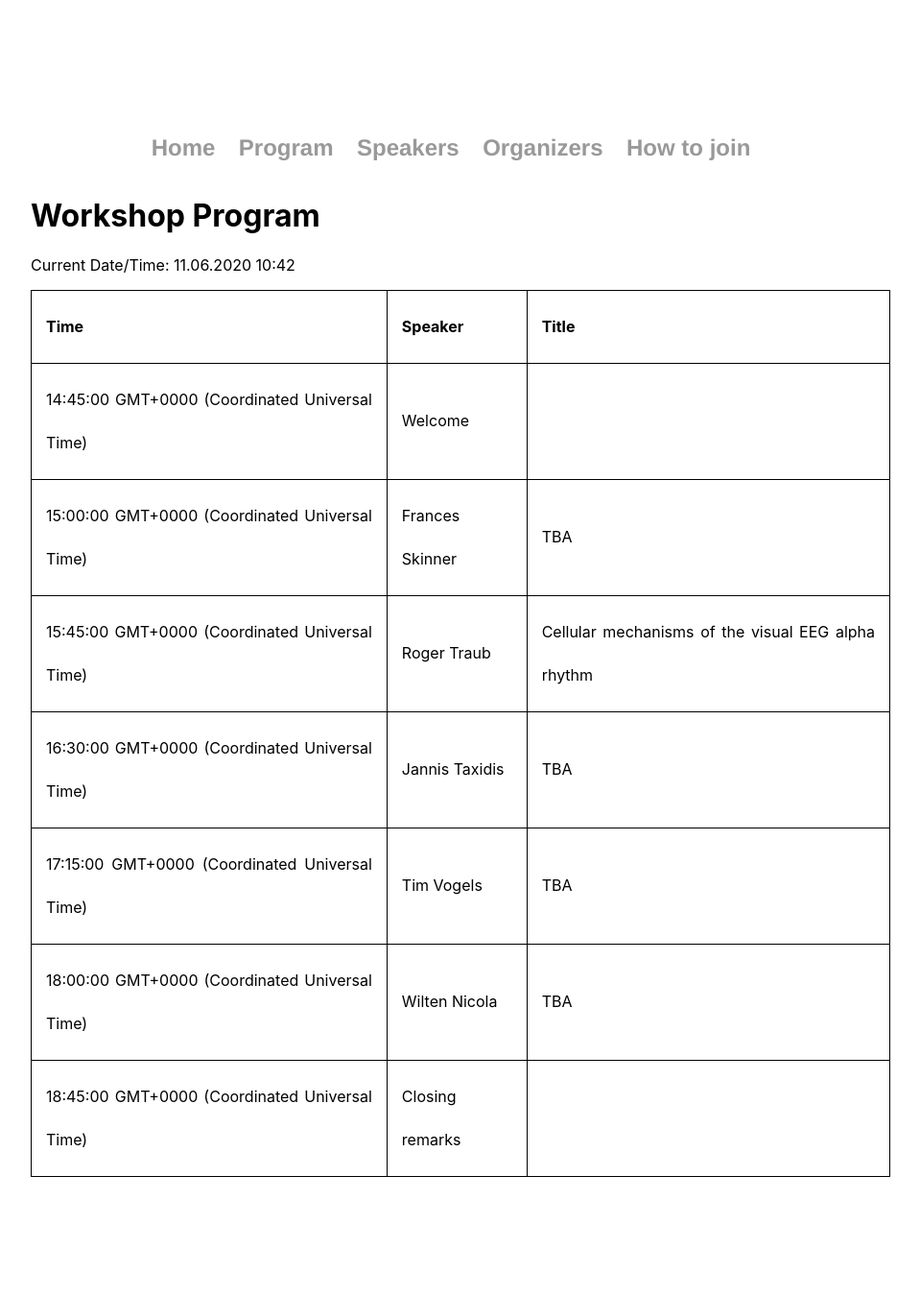
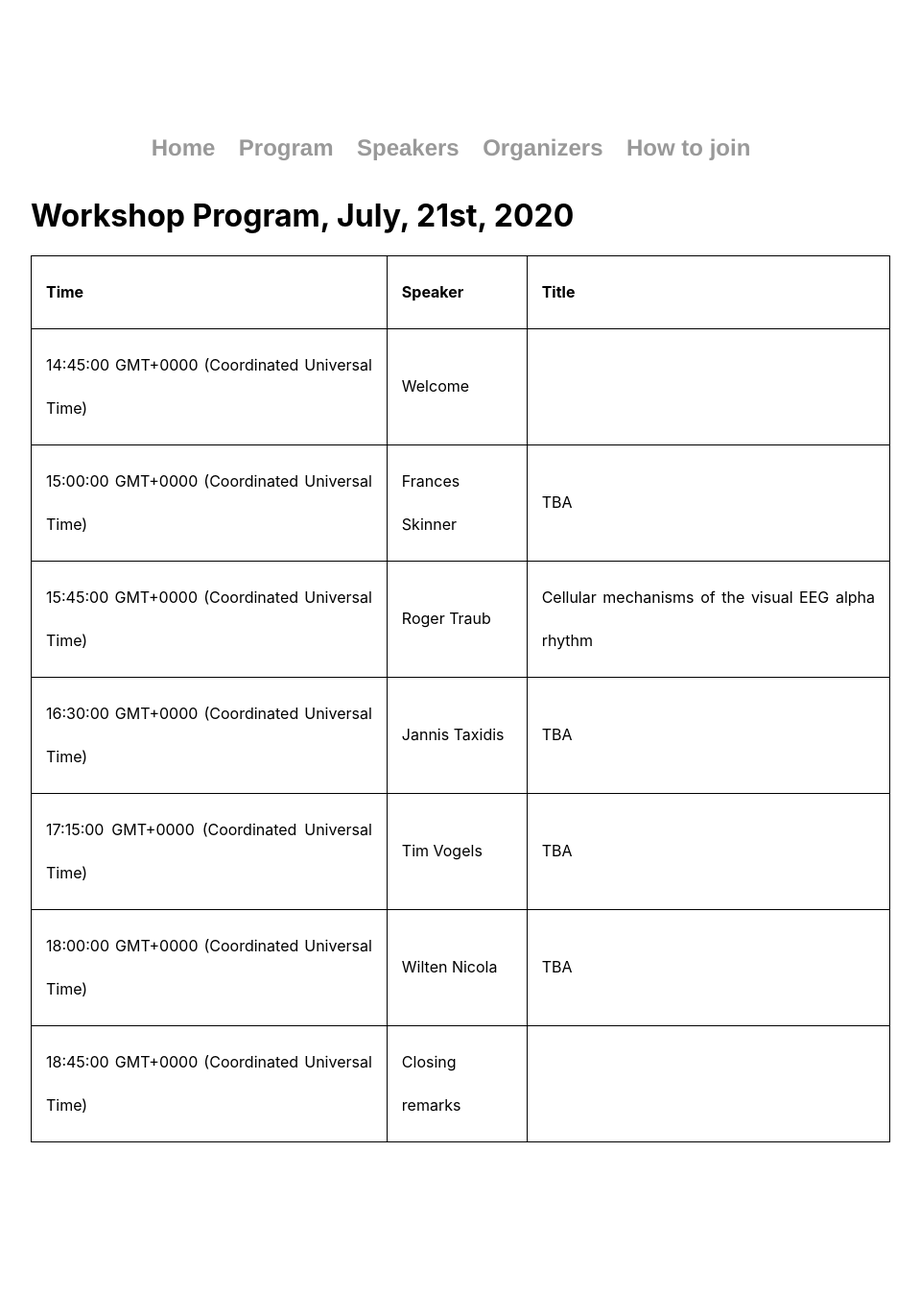
Before and after one commit to spirosChv/ocns2021interneurons, a Jekyll site: the page built from program/index.html, in a window 1280 px wide. Shown: the whole page at 96% size, without its empty margins (160-1119 px from the left). Built offline with Jekyll 4.4.1, drawn with Linux system fonts in a browser that asks for light colours; after the commit the page ends 1314 px from its top, so only the background shows below that.

Commit message:
Update index.html

```diff
--- a/program/index.html
+++ b/program/index.html
@@ -18,8 +18,8 @@ title: Workshop Program
         tab2 { padding-left: 8em; }
     </style>
 
-    <h1> Workshop Program</h1>
-    <p>Current Date/Time: <span id="datetime"></span></p>
+    <h1> Workshop Program, July, 21st,  2020</h1>
+
 
     <script>
     var dt = new Date();
```
